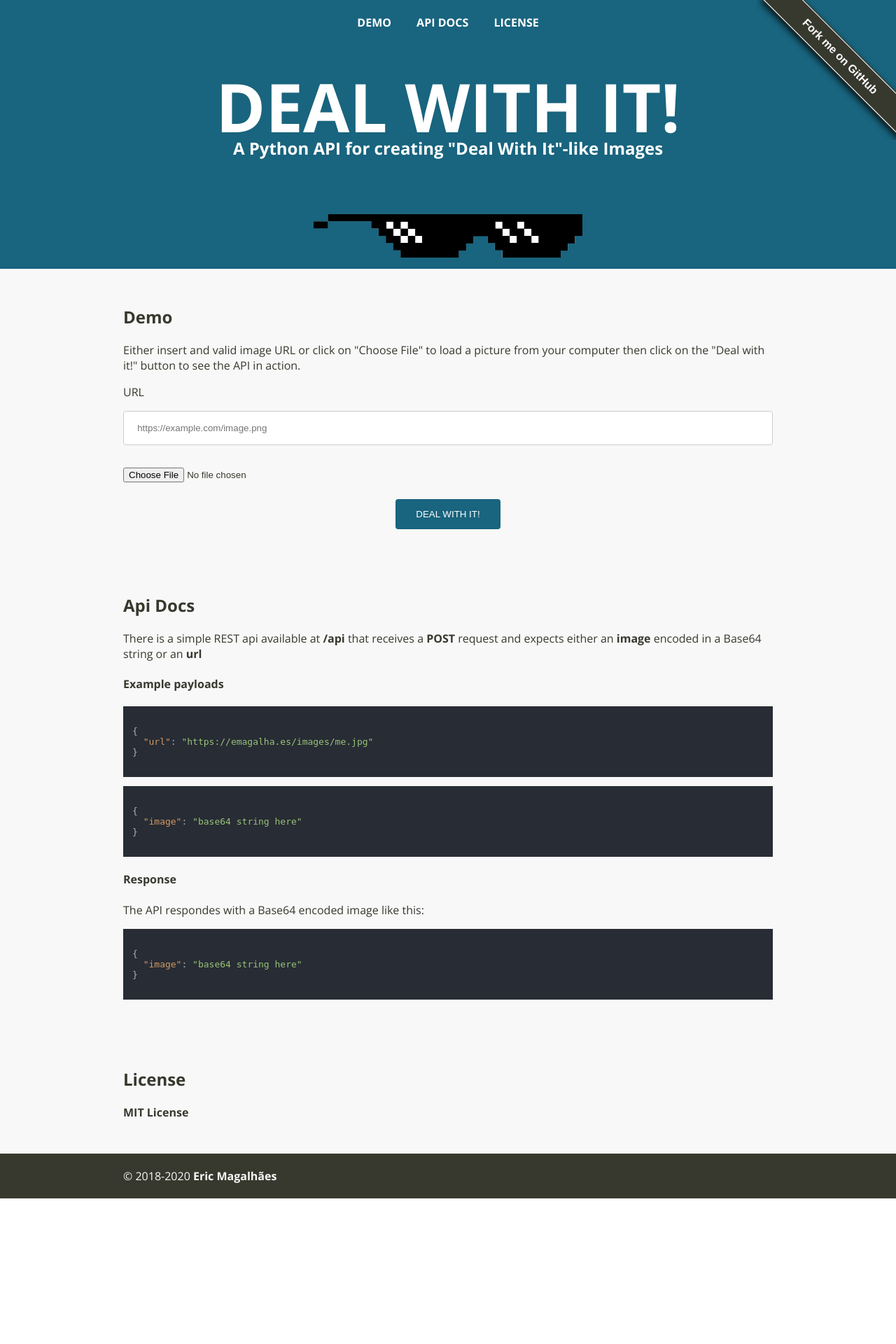
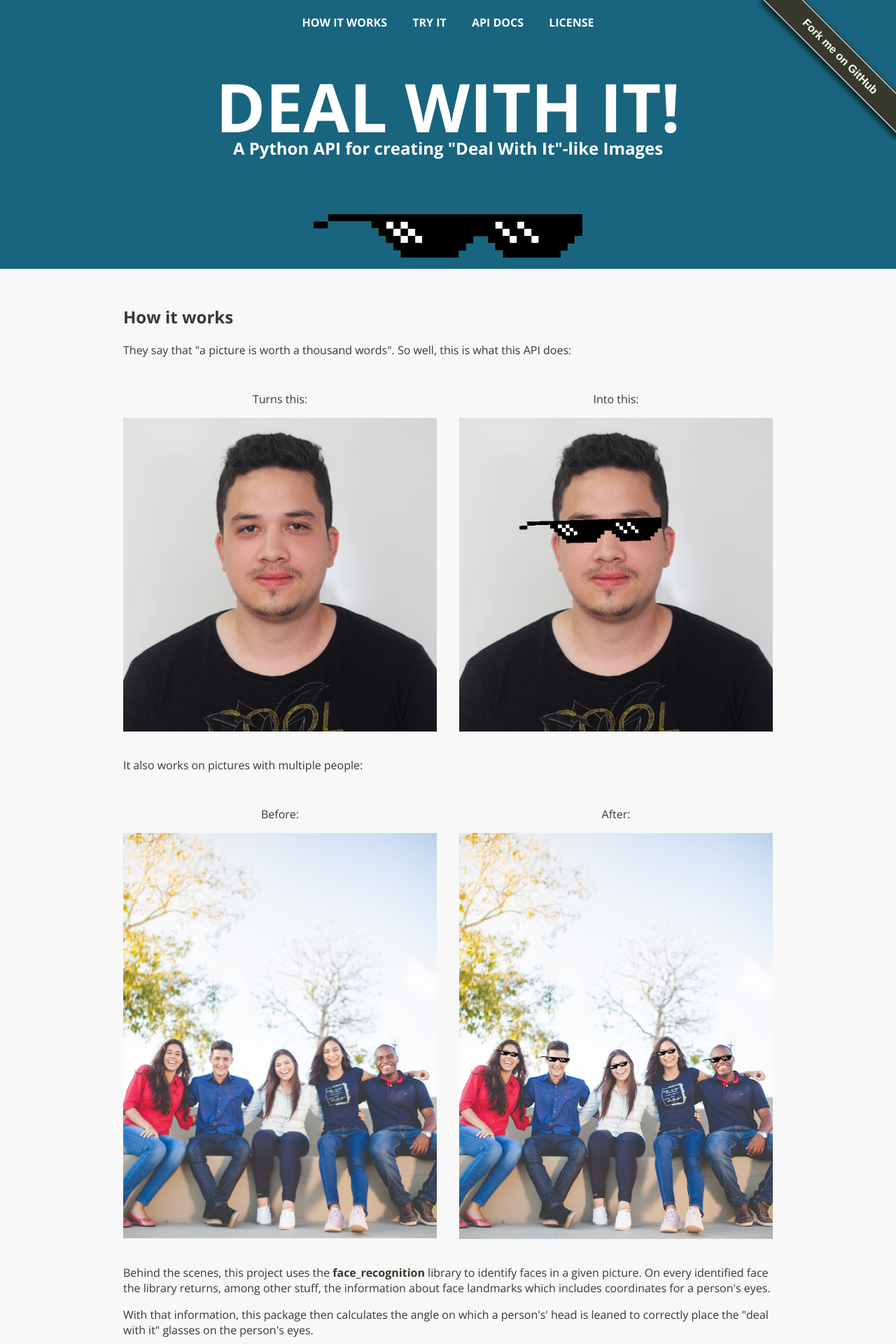
Before and after one commit to ericovis/deal_with_it, a Flask app: page / in a window 1280 px wide. Shown: the top 1920 px of the page at 70% size. Before the commit the page ends 1712 px from the top, so only its background shows below. Run offline with Flask 2, Linux system fonts and the light colour scheme; some libraries are stand-ins or nearby versions.

Commit message:
imporved frontend docs

```diff
--- a/static/css/style.css
+++ b/static/css/style.css
@@ -82,6 +82,26 @@ main {
     flex-direction: column;
     justify-content: flex-start;
 }
+
+img {
+    width: 100%;
+}
+
+.showcase {
+    display: flex;
+    justify-content: center;
+    align-items: center;
+    margin: 0 -1rem;
+}
+
+
+.showcase-img {
+    text-align: center;
+    padding: 1rem;
+    width: 50%;
+    box-sizing: border-box;
+}
+
 
 #forkongithub a {
     background: #37392E;
@@ -222,7 +242,6 @@ input[type=button]:hover {
 
 #result-img {
     display: none;
-    width: 100%;
     margin: 2rem 0;
 }
 
@@ -240,15 +259,26 @@ input[type=button]:hover {
     }
 
     header h1 {
-        font-size: 3rem;
+        font-size: 1rem;
+        text-align: left;
+        padding: 1.175rem;
+        margin: 0;
     }
 
     header h2 {
-        font-size: 1rem;
+        display: none;
     }
 
     header {
-        height: 10rem;
+        height: 3rem;
+        background-position: 95% center;
+        display: absolute;
+    }
+    .showcase {
+        flex-direction: column;
     }
 
+    .showcase-img {
+        width: 100%;
+    }
 }
--- a/templates/index.html
+++ b/templates/index.html
@@ -6,6 +6,16 @@
     <meta name="viewport" content="width=device-width,initial-scale=1,maximum-scale=1,user-scalable=no">
     <meta http-equiv="X-UA-Compatible" content="IE=edge,chrome=1">
     <meta name="HandheldFriendly" content="true">
+    <meta name="twitter:card" content="summary_large_image">
+    <meta name="twitter:creator" content="@ericovis">
+    <meta name="twitter:title" content="Deal with it!">
+    <meta name="twitter:description" content='A Python API for creating "Deal With It"-like Images'>
+    <meta name="twitter:image" content="https://deal-with-it.herokuapp.com/static/img/deal_with_me.png">
+    <meta property="og:title" content="Deal with it!" />
+    <meta property="og:type" content="website" />
+    <meta property="og:url" content="https://deal-with-it.herokuapp.com" />
+    <meta property="og:image" content="https://deal-with-it.herokuapp.com/static/img/deal_with_me.png" />
+    <meta property="og:description" content='A Python API for creating "Deal With It"-like Images' />
     <link rel="stylesheet" href="{{ url_for('static', filename='css/style.css') }}">
     <link rel="icon" href="{{ url_for('static', filename='img/favicon.png') }}" type="image/png" sizes="16x16">
     <link href="https://fonts.googleapis.com/css2?family=Open+Sans:wght@400;700&display=swap" rel="stylesheet">
@@ -18,7 +28,8 @@
         <nav>
             <div class="container">
                 <ul class="navigation">
-                    <li><a href="#demo">Demo</a></li>
+                    <li><a href="#how">How it works</a></li>
+                    <li><a href="#demo">Try it</a></li>
                     <li><a href="#api">API Docs</a></li>
                     <li><a href="#license">License</a></li>
                 </ul>
@@ -28,9 +39,49 @@
         <h2>A Python API for creating "Deal With It"-like Images</h2>
     </header>
     <main>
+        <section id="how">
+            <div class="container">
+                <h2>How it works</h2>
+                <p>They say that "a picture is worth a thousand words". So well, this is what this API does:</p>
+                <div class="showcase">
+                    <div class="showcase-img">
+                        <p>Turns this:</p>
+                        <img src="{{ url_for('static', filename='img/me.jpg') }}" alt="Original picture">
+                    </div>
+                    <div class="showcase-img">
+                        <p>Into this:</p>
+                        <img src="{{ url_for('static', filename='img/deal_with_me.png') }}" alt="Processed picture">
+                    </div>
+                </div>
+                <p>It also works on pictures with multiple people:</p>
+                <div class="showcase">
+                    <div class="showcase-img">
+                        <p>Before:</p>
+                        <img src="{{ url_for('static', filename='img/multiple_people.jpg') }}" alt="Original picture">
+                    </div>
+                    <div class="showcase-img">
+                        <p>After:</p>
+                        <img src="{{ url_for('static', filename='img/deal_with_multiple_people.png') }}" alt="Processed picture">
+                    </div>
+                </div>
+                <p>
+                    Behind the scenes, this project uses the <a
+                        href="https://github.com/ageitgey/face_recognition">face_recognition</a> library to identify
+                    faces in a given picture. On every identified face the library returns, among other stuff, the
+                    information about face landmarks which includes coordinates for a person's eyes.
+                </p>
+                <p>
+                    With that information, this package then calculates the angle on which a person's' head is leaned to
+                    correctly place the "deal with it" glasses on the person's eyes.
+                </p>
+                <p>
+                    The whole image manipulation is done using <a href="https://github.com/python-pillow/Pillow">Pillow</a> and the REST API is written using <a href="https://flask.palletsprojects.com/en/1.1.x/">Flask</a>.
+                </p>
+            </div>
+        </section>
         <section id="demo">
             <div class="container">
-                <h2>Demo</h2>
+                <h2>Try it</h2>
                 <p>Either insert and valid image URL or click on "Choose File" to load a picture from your computer then
                     click on the "Deal with it!" button to see the API in action.</p>
                 <div id="loading">
```
Also changed, not shown: README.md, static/img/deal_with_me.png (added), static/img/deal_with_multiple_people.png (added), static/img/me.jpg (added), static/img/multiple_people.jpg (added).
